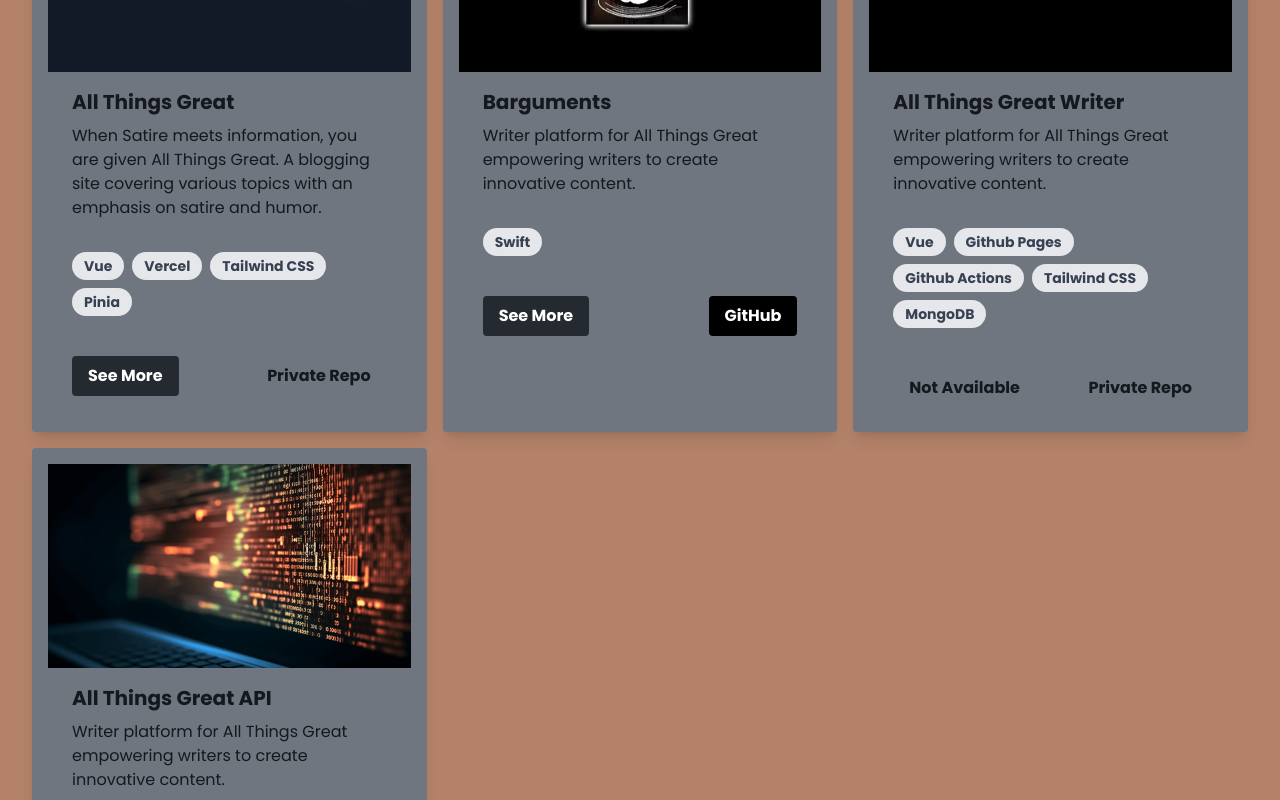
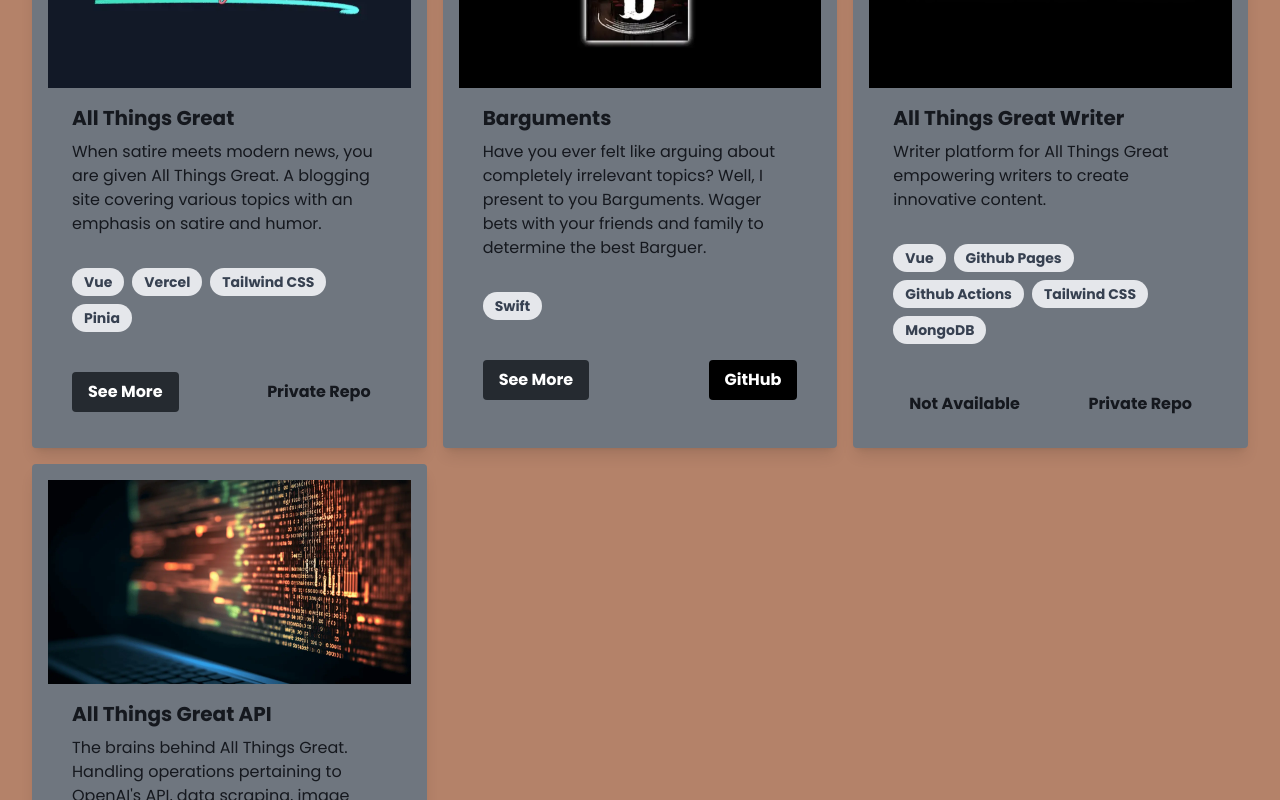
Before and after one commit to foleyb25/foleyb25.github.io-portfolio, a React (Vite) app: page /#/portfolio in a window 1280 px wide. Shown: the part 700-1500 px from the top of the page. Built offline with nearby package versions, Linux system fonts and the light colour scheme.

Commit message:
Update About Image imports + Project Descriptions + Scroll to top of blog view

```diff
--- a/src/pages/About.jsx
+++ b/src/pages/About.jsx
@@ -5,6 +5,10 @@
 import ProjectCard from '../components/ProjectCard';
 import backgroundImageDay from '/src/assets/images/outdoor-arcade-day-min.webp';
 import backgroundImageNight from '/src/assets/images/indoor-arcade-night-min.webp';
+import halfMarathonImage from '/src/assets/images/half_marathon.png';
+import dirtbikeFirePitImage from '/src/assets/images/dirtbike_firepit.webp';
+import beerLeagueImage from '/src/assets/images/beer_league.jpg';
+import golfImage from '/src/assets/images/golf.jpg';
 
 const About = () => {
   const { isDarkMode } = useContext(DarkModeContext);
@@ -45,7 +49,7 @@
       I went on to run a pair of full marathons and three half-marathons.
       This newfound passion for running has changed my life
       in the most positive way imaginable.`,
-      imageUrl: '../src/assets/images/half_marathon.png',
+      imageUrl: halfMarathonImage,
       reverse: false,
       primary: true,
     },
@@ -60,7 +64,7 @@
       technical trails in the mountains. I said goodbye to my riding
       days with the Thorogood boots, and hello to a new back country
       adventure.`,
-      imageUrl: '../src/assets/images/dirtbike_firepit.webp',
+      imageUrl: dirtbikeFirePitImage,
       reverse: true,
       primary: false,
     },
@@ -71,7 +75,7 @@
       group and I went out for a night of drinking and woke up the next
       morning to skate at the local park in Helena, Montana. I learned
       to skate with a massive hangover and some liquid courage.`,
-      imageUrl: '../src/assets/images/beer_league.jpg',
+      imageUrl: beerLeagueImage,
       reverse: false,
       primary: true,
     },
@@ -81,7 +85,7 @@
         in Bozeman, MT. With free golf as a perk, I was able to hone my skills
         and take on a new hobby. Fun fact: I hit my irons/driver left handed but
         putt right handed...I also putt like Happy Gilmore.`,
-      imageUrl: '../src/assets/images/golf.jpg',
+      imageUrl: golfImage,
       reverse: true,
       primary: false,
     },
--- a/src/pages/Blog.jsx
+++ b/src/pages/Blog.jsx
@@ -29,7 +29,7 @@
         }}
       />
       <div className="p-8">
-        <h1 className="text-2xl font-bold mb-4">Blog</h1>
+        <h1 className="text-2xl font-bold mb-4">Blogs</h1>
         {blogs.length > 0 ? (
           <div className={`grid md:${gridCols} grid-cols-1 gap-4`}>
             {blogs.map(blog => (
--- a/src/pages/BlogView.jsx
+++ b/src/pages/BlogView.jsx
@@ -1,9 +1,14 @@
 import { blogs } from '/src/blogs/blog.js';
 import { useParams } from 'react-router-dom';
+import { useEffect } from 'react';
 
 const BlogView = () => {
   const { id } = useParams();
   const blog = blogs.find(b => b.id === Number(id));
+
+  useEffect(() => {
+    window.scrollTo(0, 0);
+  });
 
   if (!blog) return <div className="p-8 text-xl font-bold">Blog not found</div>;
 
--- a/src/pages/Home.jsx
+++ b/src/pages/Home.jsx
@@ -23,12 +23,6 @@
                   Delivering dynamic web experiences with the power of modern
                   tech stacks
                 </h3>
-                <p className="text-base md:text-lg my-4 text-center drop-shadow-[0_1.2px_1.2px_rgba(255,255,255,0.8)] dark:drop-shadow-[0_1.2px_1.2px_rgba(0,0,0,0.8)] font-bold">
-                  A full-stack web engineer specializing in MEV/RN stack with
-                  over 2 years of experience. Committed to delivering
-                  high-quality, user-friendly applications for a dynamic web
-                  experience.
-                </p>
 
                 <Link
                   to="/portfolio"
--- a/src/pages/Portfolio.jsx
+++ b/src/pages/Portfolio.jsx
@@ -14,7 +14,7 @@
     {
       title: 'All Things Great',
       description:
-        'When Satire meets information, you are given All Things Great. A blogging site covering various topics with an emphasis on satire and humor.',
+        'When satire meets modern news, you are given All Things Great. A blogging site covering various topics with an emphasis on satire and humor.',
       image: ATG_80s_Logo,
       technologies: ['Vue', 'Vercel', 'Tailwind CSS', 'Pinia'],
       link: 'https://allthingsgreat.com', // live project link
@@ -23,7 +23,7 @@
     {
       title: 'Barguments',
       description:
-        'Writer platform for All Things Great empowering writers to create innovative content.',
+        'Have you ever felt like arguing about completely irrelevant topics? Well, I present to you Barguments. Wager bets with your friends and family to determine the best Barguer.',
       image: barguments_logo,
       technologies: ['Swift'],
       link: 'https://apps.apple.com/us/app/barguments/id6450323880', // live project link
@@ -47,7 +47,7 @@
     {
       title: 'All Things Great API',
       description:
-        'Writer platform for All Things Great empowering writers to create innovative content.',
+        "The brains behind All Things Great. Handling operations pertaining to OpenAI's API, data scraping, image uploading, database calls, and much more.",
       image: ATG_API_logo,
       technologies: [
         'Vue',
@@ -76,7 +76,7 @@
         }}
       />
 
-      <div className="container mx-auto px-4 md:px-8">
+      <div className="container mx-auto p-4 md:px-8">
         <h1 className="text-4xl mb-8">My Projects</h1>
         <div className="grid grid-cols-1 md:grid-cols-2 lg:grid-cols-3 gap-4">
           {projects.map((project, index) => (
```
